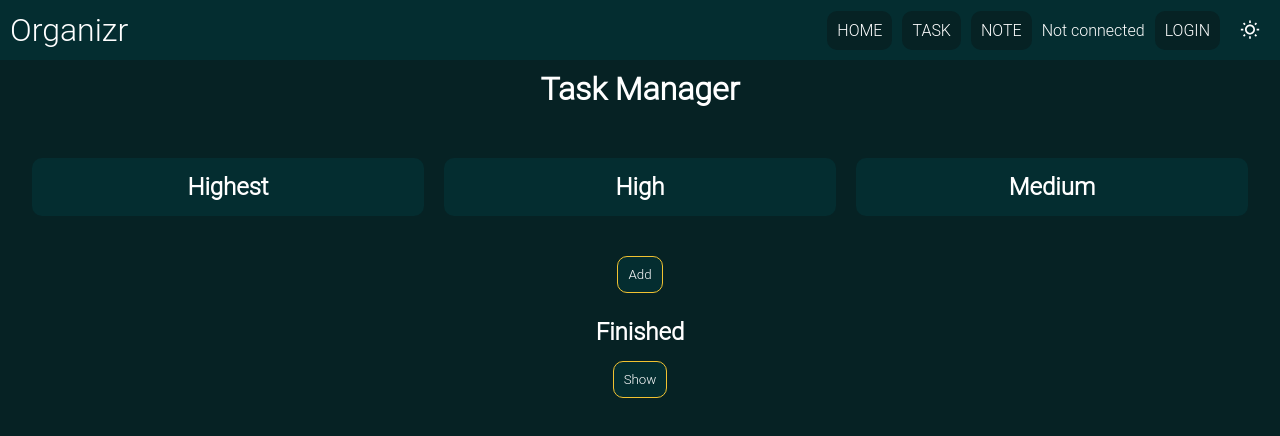
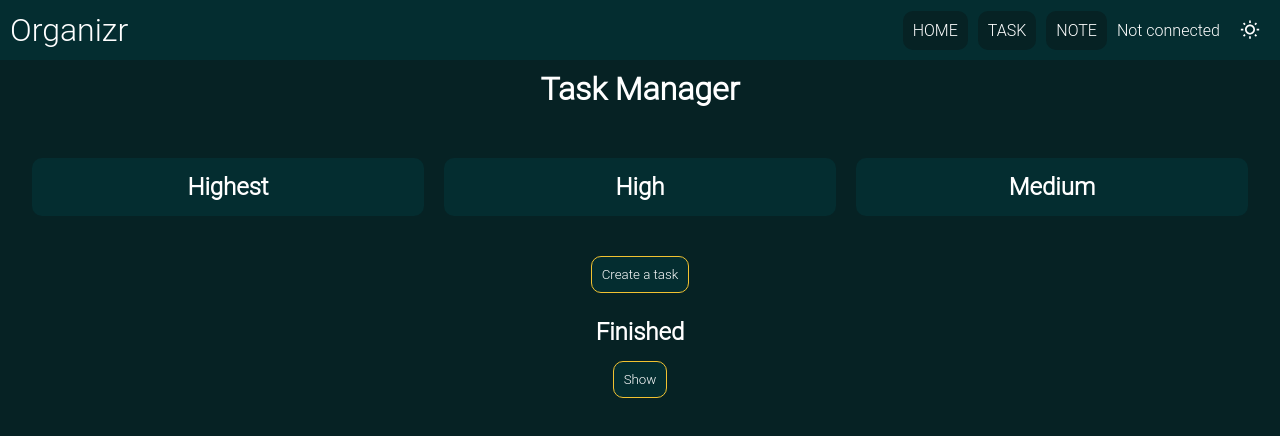
Before and after one commit to donovanbrun/organizr-front, a Next.js app: page /todo in a window 1280 px wide. Shown: the top 436 px of the page. Built offline with nearby package versions, Linux system fonts and the light colour scheme; no server answers.

Commit message:
some improvements

```diff
--- a/src/components/nav/Nav.tsx
+++ b/src/components/nav/Nav.tsx
@@ -63,7 +63,7 @@ export default function Nav() {
     }
 
     const usernameText = process.env.NEXT_PUBLIC_OFFLINE_MODE === "true" ? "Offline mode" :
-                        username !== null ? "Connected as " + username : "Not connected";
+        username !== null ? "Connected as " + username : "Not connected";
 
     return (
         <div className={styles.Nav}>
@@ -75,9 +75,11 @@ export default function Nav() {
                 <Link href="/notebook" className={styles.NavLink}>NOTE</Link>
                 <p className="TextColor">{usernameText}</p>
                 {
-                    username !== null
-                        ? <Link href="/login" onClick={handleLogout} className={styles.NavLink}>LOGOUT</Link>
-                        : <Link href="/login" className={styles.NavLink}>LOGIN</Link>
+                    process.env.NEXT_PUBLIC_OFFLINE_MODE === "false" ?
+                        username !== null
+                            ? <Link href="/login" onClick={handleLogout} className={styles.NavLink}>LOGOUT</Link>
+                            : <Link href="/login" className={styles.NavLink}>LOGIN</Link>
+                        : ''
                 }
                 <button className={styles.DarkmodeButton} onClick={changeMode} >
                     {
--- a/src/pages/task/[id].tsx
+++ b/src/pages/task/[id].tsx
@@ -73,7 +73,9 @@ export default function EditTask() {
         <div className="App">
             <Nav></Nav>
             <div className={styles.EditTask}>
-                <Link href="/todo" className='Button'>Back</Link>
+                <div className={styles.BackButton}>
+                    <Link href="/todo" className='Button'>Back</Link>
+                </div>
                 <h1 className='title'>Task Editing</h1>
                 <div className={styles.TaskFormModal}>
                     <h3 className='TextColor'>Name</h3>
--- a/src/pages/todo.tsx
+++ b/src/pages/todo.tsx
@@ -140,7 +140,7 @@ export default function TaskManager() {
                     </div>
                 </div>
 
-                <button className='Button' onClick={() => handleOpenModal(null, true)}>Add</button>
+                <button className='Button' onClick={() => handleOpenModal(null, true)}>Create a task</button>
 
                 <div className={styles.Area2}>
                     <h2 className="subtitle">Finished</h2>
--- a/src/styles/EditTask.module.css
+++ b/src/styles/EditTask.module.css
@@ -30,3 +30,8 @@
     align-items: center;
     flex-direction: column;
 }
+
+.BackButton {
+    padding: 10px;
+    width: 100%;
+}
--- a/src/styles/TaskManager.module.css
+++ b/src/styles/TaskManager.module.css
@@ -129,10 +129,10 @@
 
 .TaskModalButtons {
     display: flex;
-    flex-direction: row;
+    align-items: center;
+    justify-content: center;
     gap: 10px;
     padding: 10px;
-    width: fit-content;
 }
 
 .TaskModalDate {
```
